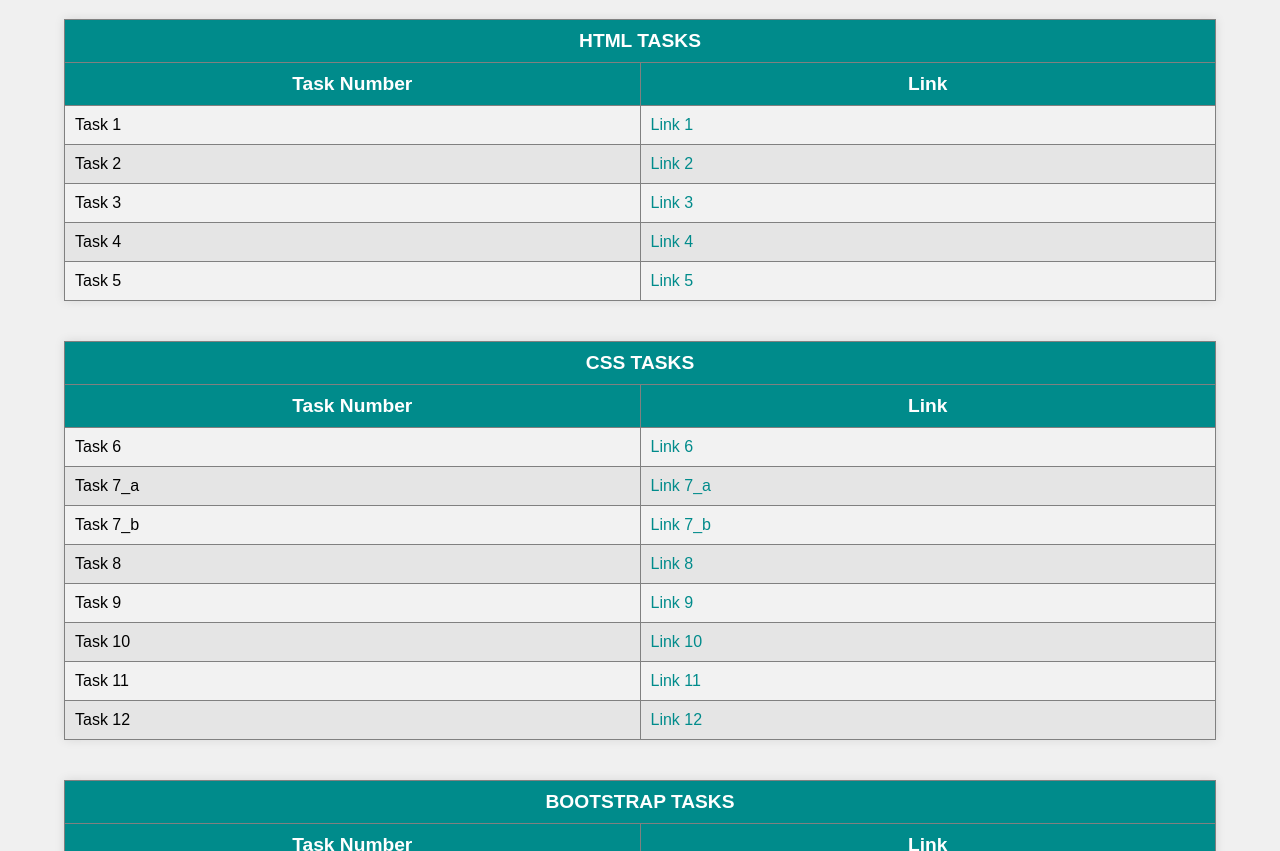
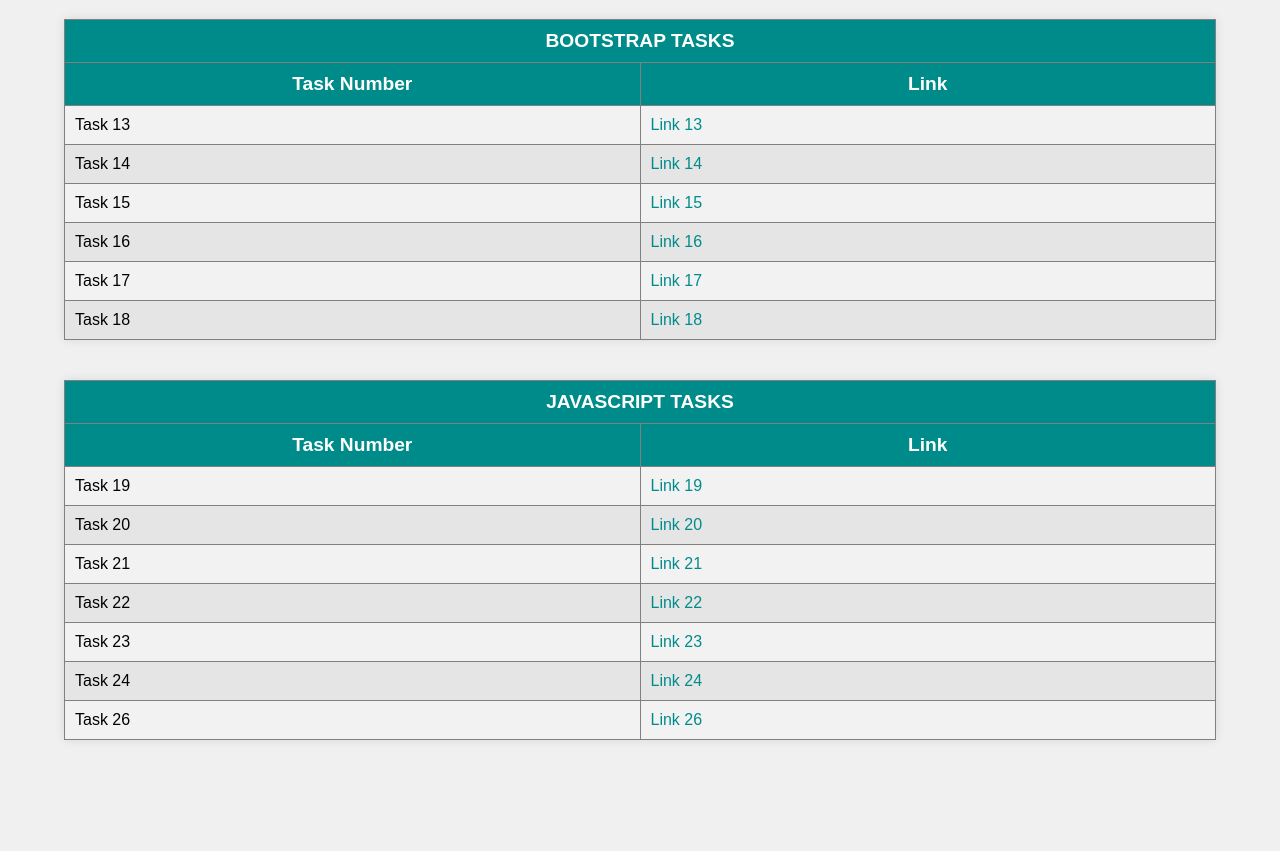
Before and after one commit to saher2106/BS-JS-TASK, a plain HTML site: page index.html in a window 1280 px wide. Shown: the part 101-952 px from the top of the page. After the commit the page ends 881 px from the top, so only its background shows below. Drawn offline with Linux system fonts and the light colour scheme.

Commit message:
Update index.html

```diff
--- a/index.html
+++ b/index.html
@@ -3,7 +3,7 @@
 <head>
     <meta charset="UTF-8">
     <meta name="viewport" content="width=device-width, initial-scale=1.0">
-    <title>PORTFOLIO PROJECTS</title>
+    <title>PORTFOLIO BS-JS TASKS</title>
     <style>
         body {
             font-family: sans-serif;
@@ -73,7 +73,7 @@
         <h1>INDEX PAGE</h1>
         <table border="1">
             <tr>
-                <th colspan="2">HTML TASKS</th>
+                <th colspan="2">BOOTSTRAP TASKS</th>
             </tr>
             <tr>
                 <th>Task Number</th>
@@ -81,89 +81,65 @@
             </tr>
 
             <tr>
-                <td>Task 1</td>
-                <td><a href="./Task1.html">Link 1</a></td>
+                <td>Task 13</td>
+                <td><a href="./Task13.html">Link 13</a></td>
             </tr>
             <tr>
-                <td>Task 2</td>
-                <td><a href="./Task2.html">Link 2</a></td>
+                <td>Task 14</td>
+                <td><a href="./Task14.html">Link 14</a></td>
             </tr>
             <tr>
-                <td>Task 3</td>
-                <td><a href="./Task3.html">Link 3</a></td>
+                <td>Task 15</td>
+                <td><a href="./Task15.html">Link 15</a></td>
             </tr>
             <tr>
-                <td>Task 4</td>
-                <td><a href="./Task4.html">Link 4</a></td>
+                <td>Task 16</td>
+                <td><a href="./Task16.html">Link 16</a></td>
             </tr>
             <tr>
-                <td>Task 5</td>
-                <td><a href="./Task5.html">Link 5</a></td>
+                <td>Task 17</td>
+                <td><a href="./Task17.html">Link 17</a></td>
+            </tr>
+            <tr>
+                <td>Task 18</td>
+                <td><a href="./Task18.html">Link 18</a></td>
             </tr>
         </table>
 
         <table border="1">
             <tr>
-                <th colspan="2"> CSS TASKS</th>
+                <th colspan="2">JAVASCRIPT TASKS</th>
             </tr>
             <tr>
                 <th>Task Number</th>
                 <th>Link</th>
                 <tr>
-                    <td>Task 6</td>
-                    <td><a href="./Task6.html">Link 6</a></td>
+                    <td>Task 19</td>
+                    <td><a href="./Task19.html">Link 19</a></td>
                 </tr>
                 <tr>
-                    <td>Task 7_a</td>
-                    <td><a href="./Task7_a.html">Link 7_a</a></td>
+                    <td>Task 20</td>
+                    <td><a href="./Task20.html">Link 20</a></td>
                 </tr>
                 <tr>
-                    <td>Task 7_b</td>
-                    <td><a href="./Task7_b.html">Link 7_b</a></td>
+                    <td>Task 21</td>
+                    <td><a href="./Task21.html">Link 21</a></td>
                 </tr>
                 <tr>
-                    <td>Task 8</td>
-                    <td><a href="./Task8.html">Link 8</a></td>
+                    <td>Task 22</td>
+                    <td><a href="./Task22.html">Link 22</a></td>
                 </tr>
                 <tr>
-                    <td>Task 9</td>
-                    <td><a href="./Task9.html">Link 9</a></td>
+                    <td>Task 23</td>
+                    <td><a href="./Task23.html">Link 23</a></td>
                 </tr>
                 <tr>
-                    <td>Task 10</td>
-                    <td><a href="./Task10.html">Link 10</a></td>
+                    <td>Task 24</td>
+                    <td><a href="./Task24.html">Link 24</a></td>
                 </tr>
                 <tr>
-                    <td>Task 11</td>
-                    <td><a href="./Task11.html">Link 11</a></td>
-                </tr>
-                <tr>
-                    <td>Task 12</td>
-                    <td><a href="./Task12.html">Link 12</a></td>
-                </tr>
-        </table>
-        <table border="1">
-            <tr>
-                <th colspan="2">BOOTSTRAP TASKS</th>
-            </tr>
-            <tr>
-                <th>Task Number</th>
-                <th>Link</th>
-                <tr>
-                    <td>Task 13</td>
-                    <td><a href="./Task13.html">Link 13</a></td>
-                </tr>
-                <tr>
-                    <td>Task 14</td>
-                    <td><a href="./Task14.html">Link 14</a></td>
-                </tr>
-                <tr>
-                    <td>Task 15</td>
-                    <td><a href="./Task15.html">Link 15</a></td>
-                </tr>
-                <tr>
-                    <td>Task 16</td>
-                    <td><a href="./Task16.html">Link 16</a></td>
+                    <td>Task 26</td>
+                    <td><a href="./Task26.html">Link 26</a></td>
                 </tr>
         </table>
     </center>
```
